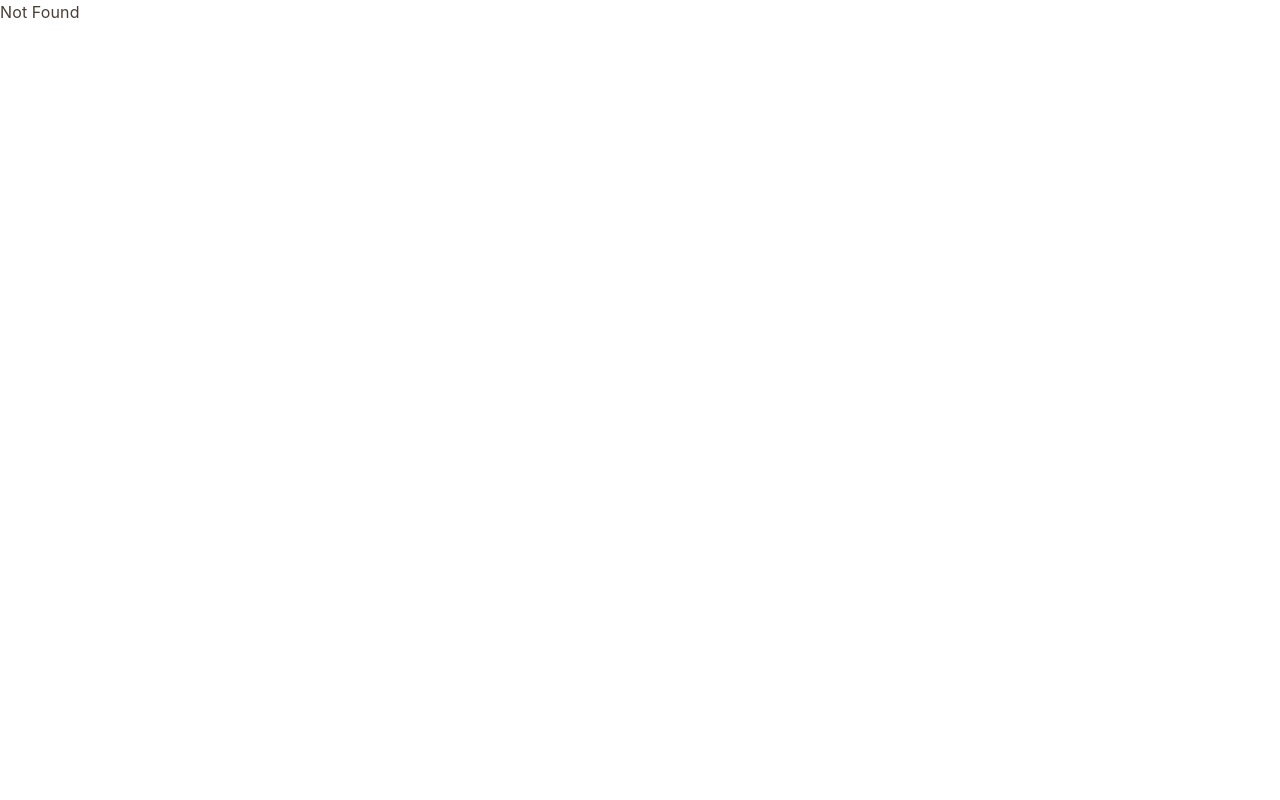
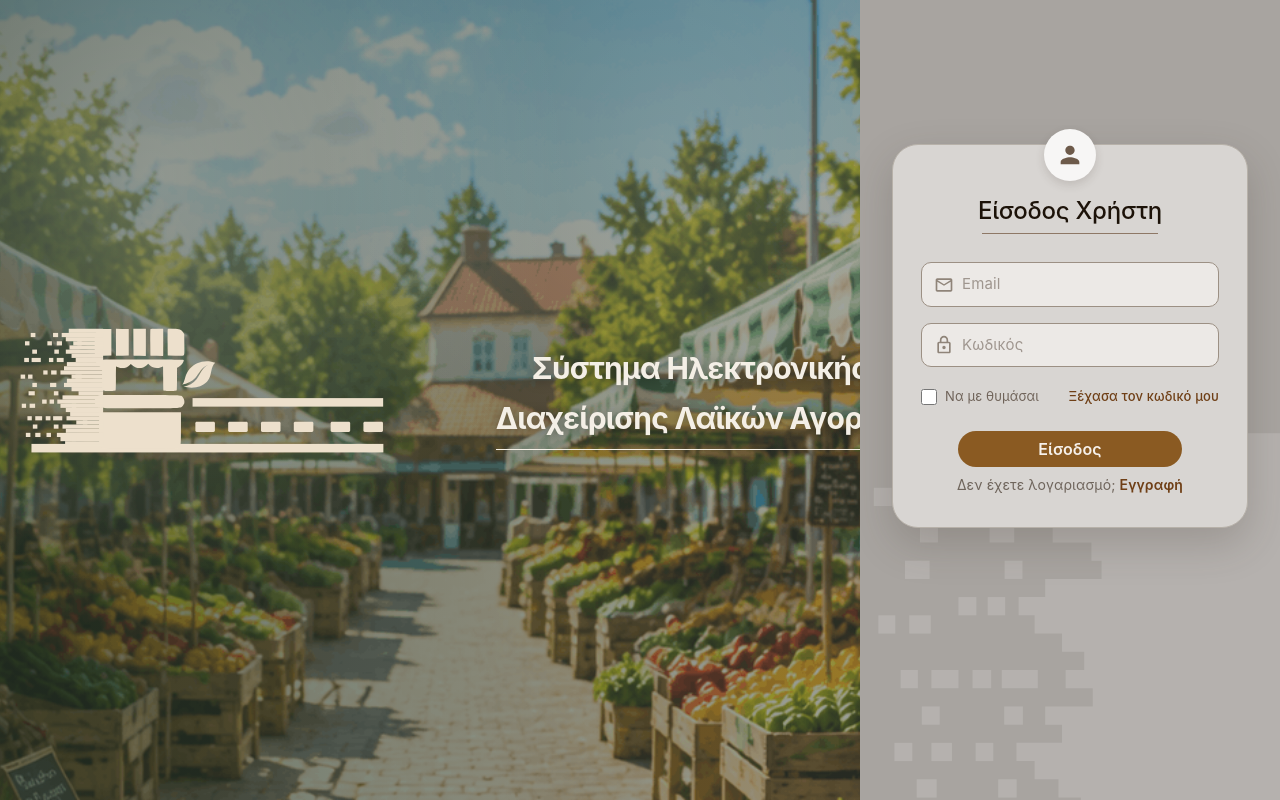
Before and after one commit to SMARTS-IKE/FarmersMarket_UI, a React (Vite) app: page /login#/auth/login in a window 1280 px wide. Built offline with nearby package versions, Linux system fonts and the light colour scheme.

Commit message:
Fixed the selected tab color

```diff
--- a/src/index.css
+++ b/src/index.css
@@ -230,7 +230,7 @@ p {
 .MuiTabs-root {
   background-color: #c7b9a4;
   min-height: 34px !important;
-  padding: 0 4px;
+  padding: 0;
 }
 
 .MuiTabs-indicator {
--- a/src/routers/router.ts
+++ b/src/routers/router.ts
@@ -1,8 +1,11 @@
 import { createRouter } from '@tanstack/react-router';
+import { createHashHistory } from '@tanstack/history';
 import { adminRouteTree } from './adminRoutes';
 import { authRouteTree } from './authRoutes';
 import { userRouteTree } from './userRoutes';
 import { indexRoute, rootRoute } from './baseRoutes';
+
+const history = createHashHistory();
 
 const routeTree = rootRoute.addChildren([
   indexRoute,
@@ -11,7 +14,7 @@ const routeTree = rootRoute.addChildren([
   userRouteTree,
 ]);
 
-export const router = createRouter({ routeTree });
+export const router = createRouter({ routeTree, history });
 
 declare module '@tanstack/react-router' {
   interface Register {
```
